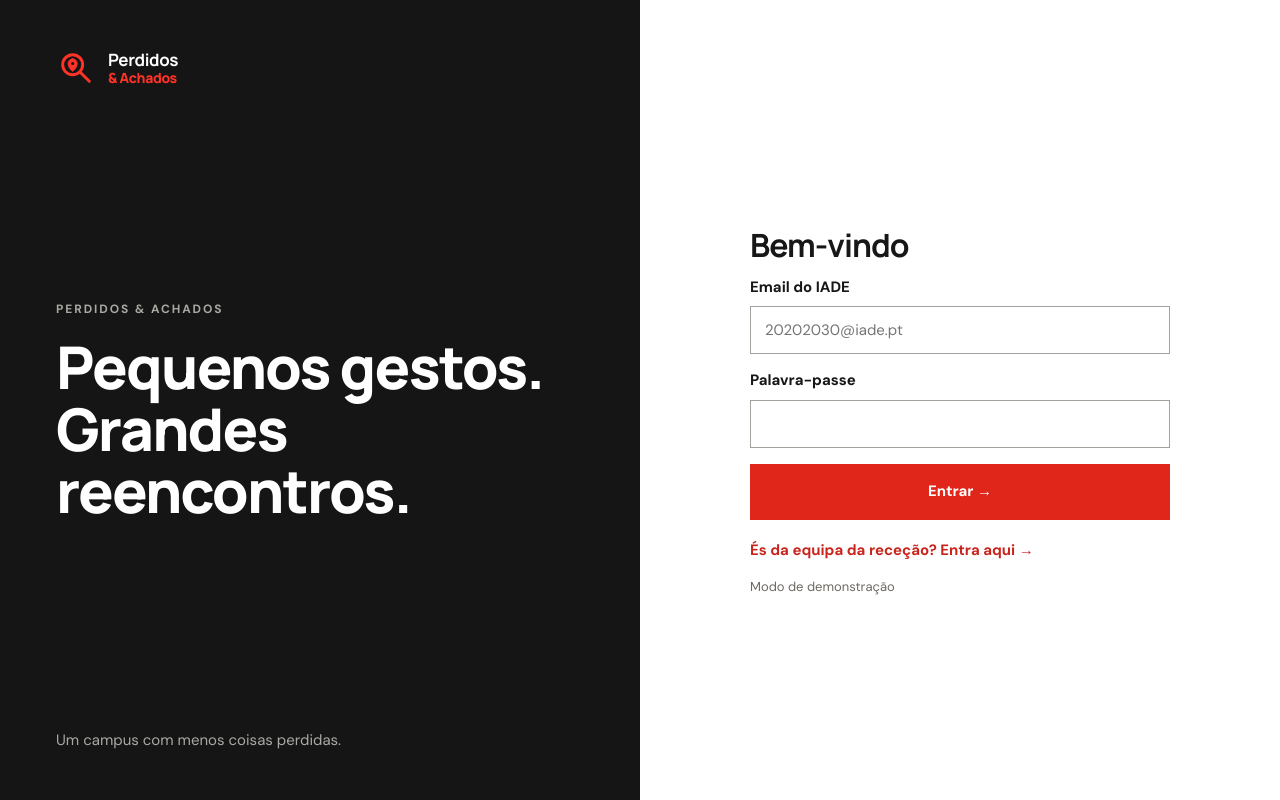
After one commit to HamiltonPrado/Perdidos-e-Achados-IADE, a PHP site: page /aluno/entrar.html in a window 1280 px wide. The commit adds this page. Run offline with PHP 8.4, Linux system fonts and the light colour scheme.

Commit message:
Login com email e password no formato IADE (ex: 20202030@iade.pt)

```diff
--- /dev/null
+++ b/frontend/aluno/entrar.html
@@ -0,0 +1,60 @@
+<!doctype html>
+<html lang="pt-PT">
+<head>
+  <meta charset="UTF-8">
+  <meta name="viewport" content="width=device-width, initial-scale=1.0">
+  <title>Entrar · Perdidos &amp; Achados</title>
+
+  <link rel="preconnect" href="https://fonts.googleapis.com">
+  <link rel="preconnect" href="https://fonts.gstatic.com" crossorigin>
+  <link rel="stylesheet" href="https://fonts.googleapis.com/css2?family=Manrope:wght@600;700;800&family=DM+Sans:wght@400;500;700&display=swap">
+
+  <link rel="stylesheet" href="../assets/css/variables.css">
+  <link rel="stylesheet" href="../assets/css/style.css">
+  <link rel="stylesheet" href="../assets/css/pages/entrar.css">
+</head>
+<body>
+  <main class="entrar">
+    <section class="entrar__visual">
+      <a href="../index.html" class="entrar__marca" id="entrar-logo" aria-label="Perdidos e Achados, página inicial"></a>
+
+      <div>
+        <p class="sobretitulo entrar__sobretitulo">Perdidos &amp; Achados</p>
+        <h1 class="entrar__frase">Pequenos gestos.<br>Grandes reencontros.</h1>
+      </div>
+
+      <p class="entrar__rodape">Um campus com menos coisas perdidas.</p>
+    </section>
+
+    <section class="entrar__formulario">
+      <div class="entrar__caixa">
+
+        <h2 class="entrar__titulo" id="titulo">Bem-vindo</h2>
+
+        <form class="entrar__form" id="form-entrar" novalidate>
+          <div class="grupo">
+            <label for="email" class="rotulo">Email do IADE</label>
+            <input id="email" type="email" class="campo" autocomplete="username" placeholder="20202030@iade.pt">
+            <span class="erro" id="erro-email" hidden></span>
+          </div>
+          <div class="grupo">
+            <label for="password" class="rotulo">Palavra-passe</label>
+            <input id="password" type="password" class="campo" autocomplete="current-password">
+            <span class="erro" id="erro-password" hidden>Escreve a tua palavra-passe.</span>
+          </div>
+
+          <p class="erro" id="erro-entrar" role="alert" hidden></p>
+
+          <button type="submit" class="botao botao--destaque entrar__botao" id="botao-entrar">Entrar →</button>
+        </form>
+
+        <button type="button" class="entrar__trocar" id="trocar-perfil">És da equipa da receção? Entra aqui →</button>
+
+        <p class="ajuda entrar__simulado" id="aviso-simulado" hidden>Modo de demonstração</p>
+      </div>
+    </section>
+  </main>
+
+  <script type="module" src="../js/pages/entrar.js"></script>
+</body>
+</html>
--- a/frontend/assets/css/pages/entrar.css
+++ b/frontend/assets/css/pages/entrar.css
@@ -69,21 +69,6 @@
   min-height: 56px;
 }
 
-.entrar__nota {
-  margin-top: 24px;
-  background: var(--cor-cinza-suave);
-  padding: 14px 16px;
-  display: flex;
-  flex-direction: column;
-  gap: 4px;
-  font-size: 14px;
-}
-
-.entrar__nota span {
-  color: var(--cor-texto-secundario);
-  line-height: 1.5;
-}
-
 .entrar__simulado {
   margin-top: 16px;
 }
@@ -106,3 +91,21 @@
     margin-top: 20px;
   }
 }
+
+.entrar__form {
+  display: flex;
+  flex-direction: column;
+  gap: 16px;
+  margin-bottom: 20px;
+}
+
+.entrar__trocar {
+  padding: 0;
+  background: none;
+  border: 0;
+  font: inherit;
+  font-weight: 700;
+  color: var(--cor-destaque-texto);
+  cursor: pointer;
+  text-align: left;
+}
--- a/frontend/js/pages/entrar.js
+++ b/frontend/js/pages/entrar.js
@@ -1,6 +1,7 @@
+import { url } from '../utilities/caminhos.js';
 import { USAR_MOCKS } from '../services/api.js';
 import { authService } from '../services/authService.js';
-import { login, isLoggedIn } from '../utilities/auth.js';
+import { isLoggedIn, isAdmin, logout, EMAIL_ALUNO, EMAIL_IADE } from '../utilities/auth.js';
 import { lerParametro } from '../utilities/tools.js';
 import { logoHtml } from '../components/logo.js';
 
@@ -9,32 +10,69 @@ const $ = (id) => document.getElementById(id);
 $('entrar-logo').innerHTML = logoHtml();
 $('aviso-simulado').hidden = !USAR_MOCKS;
 
+let perfil = lerParametro('perfil') === 'admin' || lerParametro('voltar')?.startsWith('admin/') ? 'admin' : 'aluno';
+
+// Receção vai sempre para a área admin/; aluno nunca vai para lá.
 function destino() {
   const voltar = lerParametro('voltar') ?? '';
-  return /^[a-z-]+\.html(\?[\w=&%-]*)?$/.test(voltar) ? voltar : 'index.html';
+  const valido = /^((aluno|admin)\/)?[a-z-]+\.html(\?[\w=&%-]*)?$/.test(voltar);
+  if (isAdmin()) return url(valido && voltar.startsWith('admin/') ? voltar : 'admin/index.html');
+  return url(valido && !voltar.startsWith('admin/') ? voltar : 'index.html');
 }
 
 if (isLoggedIn()) {
   window.location.replace(destino());
 }
 
-const tokenRecebido = lerParametro('token');
-if (tokenRecebido) {
-  try {
-    login(JSON.parse(lerParametro('user')), tokenRecebido);
-    window.location.replace(destino());
-  } catch {
-    $('erro-entrar').textContent = 'Não foi possível concluir o login. Tenta outra vez.';
-    $('erro-entrar').hidden = false;
-  }
+function mostrarPerfil() {
+  const admin = perfil === 'admin';
+  $('titulo').textContent = admin ? 'Área da receção' : 'Bem-vindo';
+  $('texto').textContent = admin
+    ? 'Entra com o email do IADE da equipa da receção.'
+    : 'Entra com o teu email do IADE para publicar e reclamar objetos.';
+  $('email').placeholder = admin ? 'nome@iade.pt' : '20202030@iade.pt';
+  $('ajuda-email').textContent = admin ? 'O email do IADE da equipa.' : 'O teu número de estudante seguido de @iade.pt.';
+  $('trocar-perfil').textContent = admin ? '← Sou aluno' : 'És da equipa da receção? Entra aqui →';
+  $('erro-email').hidden = true;
+  $('erro-entrar').hidden = true;
 }
 
-$('botao-entrar').addEventListener('click', async () => {
-  if (USAR_MOCKS) {
-    const { user, token } = await authService.loginSimulado();
-    login(user, token);
+$('trocar-perfil').addEventListener('click', () => {
+  perfil = perfil === 'admin' ? 'aluno' : 'admin';
+  mostrarPerfil();
+});
+
+$('form-entrar').addEventListener('submit', async (e) => {
+  e.preventDefault();
+  const email = $('email').value.trim();
+  const password = $('password').value;
+
+  const regra = perfil === 'admin' ? EMAIL_IADE : EMAIL_ALUNO;
+  const erroEmail = !email
+    ? 'Escreve o teu email do IADE.'
+    : !regra.test(email)
+      ? (perfil === 'admin' ? 'Usa um email @iade.pt.' : 'Usa o teu número de estudante seguido de @iade.pt (ex.: 20202030@iade.pt).')
+      : '';
+  $('erro-email').textContent = erroEmail;
+  $('erro-email').hidden = !erroEmail;
+  $('erro-password').hidden = !!password;
+  if (erroEmail) return $('email').focus();
+  if (!password) return $('password').focus();
+
+  $('botao-entrar').disabled = true;
+  $('erro-entrar').hidden = true;
+  try {
+    const user = await authService.entrar(email, password, perfil);
+    if (perfil === 'admin' && user.role !== 'admin') {
+      logout();
+      throw new Error('Esta conta não tem acesso à área da receção.');
+    }
     window.location.href = destino();
-    return;
+  } catch (erro) {
+    $('erro-entrar').textContent = erro.message;
+    $('erro-entrar').hidden = false;
+    $('botao-entrar').disabled = false;
   }
-  window.location.href = authService.urlLogin(destino());
 });
+
+mostrarPerfil();
--- a/frontend/js/pages/registo.js
+++ b/frontend/js/pages/registo.js
@@ -26,7 +26,7 @@ async function iniciar() {
     por_receber: {
       sobretitulo: lerParametro('novo') ? 'Objeto registado' : 'Por entregar',
       titulo: 'Agora entrega-o na receção.',
-      texto: `Procura a ${RECECAO.responsavel} e indica a referência ${item.referencia}. O anúncio ficará disponível após a entrega.`,
+      texto: `Leva o objeto à receção (${RECECAO.local}) e indica a referência ${item.referencia}. O anúncio fica disponível depois da entrega.`,
     },
     por_reclamar: {
       sobretitulo: 'Na receção',
--- a/frontend/js/services/api.js
+++ b/frontend/js/services/api.js
@@ -6,13 +6,17 @@ async function pedido(metodo, caminho, corpo) {
   const token = localStorage.getItem('token');
   const temFicheiros = corpo instanceof FormData;
 
+  const csrf = localStorage.getItem('csrf');
+
   const headers = {};
   if (token) headers.Authorization = `Bearer ${token}`;
+  if (csrf && metodo !== 'GET') headers['X-CSRF-Token'] = csrf;
   if (corpo && !temFicheiros) headers['Content-Type'] = 'application/json';
 
   const resposta = await fetch(`${BASE_URL}${caminho}`, {
     method: metodo,
     headers,
+    credentials: 'include',
     body: corpo ? (temFicheiros ? corpo : JSON.stringify(corpo)) : undefined,
   });
 
--- a/frontend/js/services/authService.js
+++ b/frontend/js/services/authService.js
@@ -1,12 +1,26 @@
-import { BASE_URL } from './api.js';
-import { USER_EXEMPLO } from '../utilities/auth.js';
+import { api, USAR_MOCKS, esperar } from './api.js';
+import { USER_EXEMPLO, ADMIN_EXEMPLO, EMAIL_ALUNO, login, logout } from '../utilities/auth.js';
 
 export const authService = {
-  urlLogin(voltar) {
-    return `${BASE_URL}/auth/login?voltar=${encodeURIComponent(voltar)}`;
+  // POST /login   { email, password }  →  { utilizador, csrf_token }
+  async entrar(email, password, perfil = 'aluno') {
+    if (USAR_MOCKS) {
+      await esperar();
+      // Na demonstração, um email de aluno nunca é da receção (no backend é o campo role que decide)
+      const base = perfil === 'admin' && !EMAIL_ALUNO.test(email) ? ADMIN_EXEMPLO : USER_EXEMPLO;
+      const user = { ...base, email: email.toLowerCase() };
+      login(user, 'sessao-demo');
+      return user;
+    }
+    const { utilizador, csrf_token: csrf } = await api.post('/login', { email, password });
+    login(utilizador, 'sessao');
+    localStorage.setItem('csrf', csrf);
+    return utilizador;
   },
 
-  async loginSimulado() {
-    return { user: USER_EXEMPLO, token: 'token-de-exemplo' };
+  // POST /logout
+  async sair() {
+    if (!USAR_MOCKS) await api.post('/logout').catch(() => {});
+    logout();
   },
 };
--- a/frontend/js/utilities/auth.js
+++ b/frontend/js/utilities/auth.js
@@ -1,6 +1,13 @@
+import { url, caminhoAtual } from './caminhos.js';
 import { User } from '../models/User.js';
 
-export const USER_EXEMPLO = { id: 7, nome: 'Ana Silva', email: 'ana.silva@universidadeeuropeia.pt', foto: null };
+export const USER_EXEMPLO = { id: 7, nome: 'Ana Silva', email: '20242038@iade.pt', foto: null, role: 'user' };
+export const ADMIN_EXEMPLO = { id: 1, nome: 'Equipa da receção', email: 'rececao@iade.pt', foto: null, role: 'admin' };
+
+// Aluno: número de estudante (8 dígitos) + @iade.pt, ex.: 20202030@iade.pt
+export const EMAIL_ALUNO = /^\d{8}@iade\.pt$/i;
+// Equipa da receção: qualquer email @iade.pt
+export const EMAIL_IADE = /^[^\s@]+@iade\.pt$/i;
 
 export function getUser() {
   try {
@@ -27,11 +34,24 @@ export function atualizarUser(user) {
 export function logout() {
   localStorage.removeItem('user');
   localStorage.removeItem('token');
+  localStorage.removeItem('csrf');
+}
+
+export function isAdmin() {
+  return isLoggedIn() && getUser()?.role === 'admin';
 }
 
 export function requerLogin() {
   if (isLoggedIn()) return true;
-  const aqui = window.location.pathname.split('/').pop() + window.location.search;
-  window.location.replace(`entrar.html?voltar=${encodeURIComponent(aqui)}`);
+  window.location.replace(`${url('aluno/entrar.html')}?voltar=${encodeURIComponent(caminhoAtual())}`);
   return false;
 }
+
+export function requerAdmin() {
+  if (isAdmin()) return true;
+  if (isLoggedIn()) {
+    window.location.replace(url('index.html'));
+    return false;
+  }
+  return requerLogin();
+}
```
Also changed, not shown: frontend/aluno/registo.html (renamed from frontend/registo.html, +7 -7 lines), frontend/entrar.html (deleted, +0 -55 lines).
